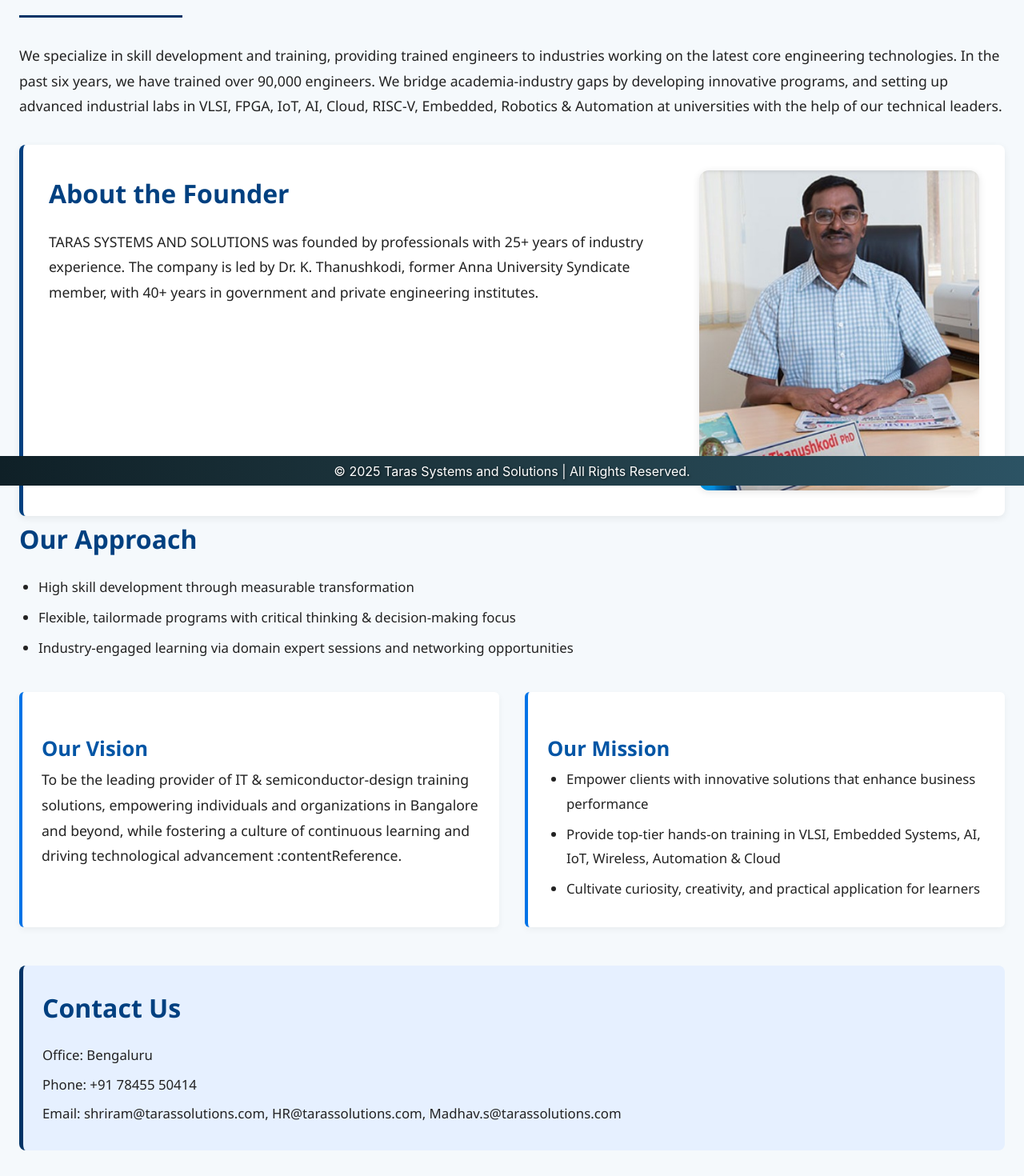
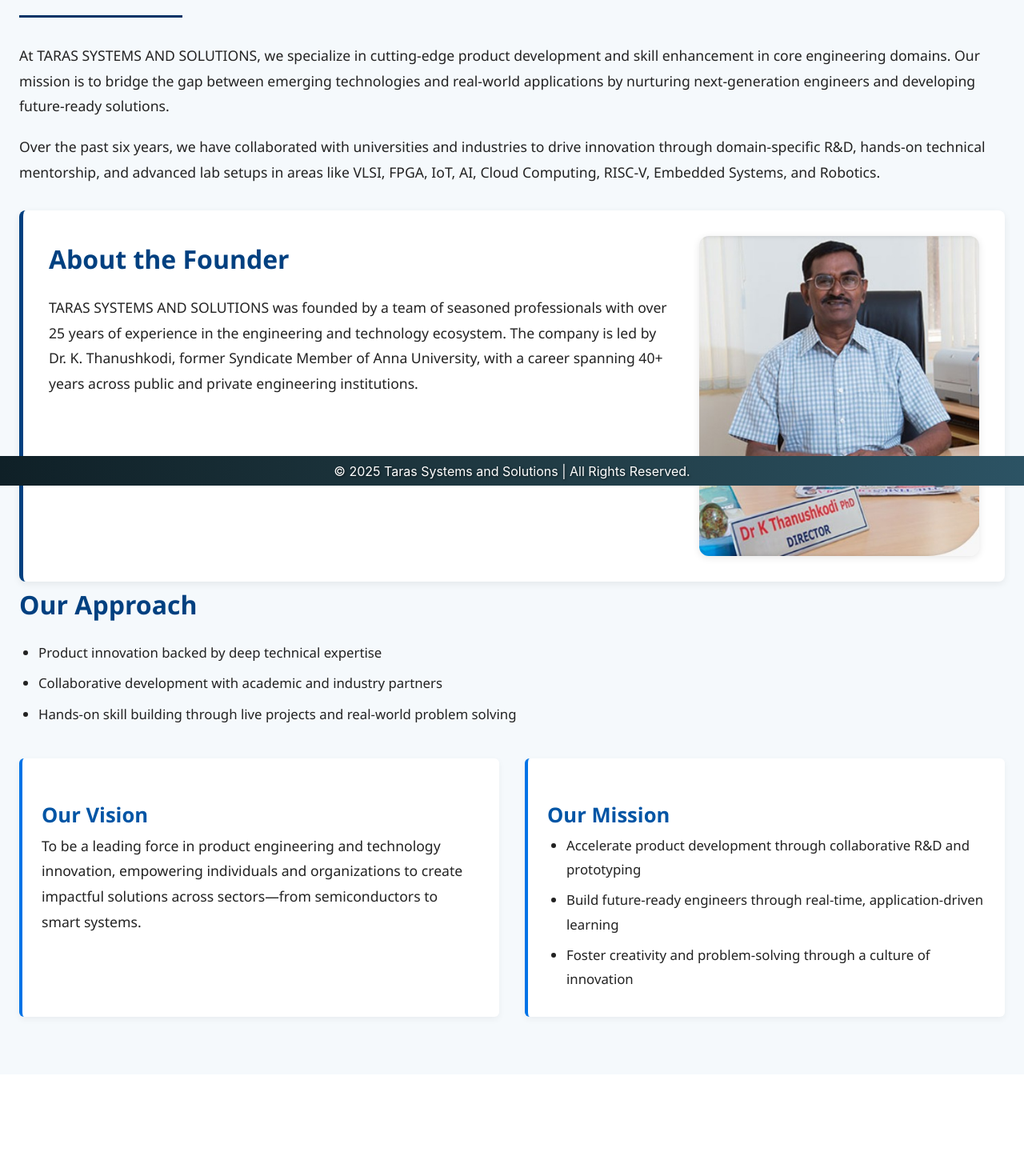
Before and after one commit to Mahendra1235/Taras, a React (Create React App) app: page /aboutus in a window 1280 px wide. Shown: the part 193-1663 px from the top of the page at 80% size. After the commit the page ends 1536 px from the top, so only its background shows below. Built offline with nearby package versions, Linux system fonts and the light colour scheme.

Commit message:
modified about us page and app.css

```diff
--- a/src/App.css
+++ b/src/App.css
@@ -361,10 +361,12 @@ background-size: cover;
   border-left: 4px solid #0073e6;
   border-radius: 6px;
   box-shadow: 0 3px 8px rgba(0, 0, 0, 0.05);
+  margin-bottom: 2.5rem;
+
 }
 
 /* Contact Footer */
-.contact-footer {
+/* .contact-footer {
   margin-top: 3rem;
   background: #e6f0ff;
   padding: 1.5rem;
@@ -375,7 +377,7 @@ background-size: cover;
 .contact-footer p {
   margin: 0.4rem 0;
   font-size: 1.05rem;
-}
+} */
 
 /* ContactUs page */
 .contact-page {
@@ -822,6 +824,14 @@ h1 {
   box-shadow: 0 6px 18px rgba(0, 0, 0, 0.1);
 }
 
+.training-image {
+  max-width: 100%;
+  height: auto;
+  display: block;
+  margin: 0 auto;
+}
+
+
 @media (max-width: 480px) {
   .course-detail-container {
     flex-direction: column;
--- a/src/ProductComponents/TrainingKit.js
+++ b/src/ProductComponents/TrainingKit.js
@@ -1,10 +1,12 @@
 import React from 'react';
+import comingSoonImg from '../assets/ComingSoon.png';
 
 function TrainingKit() {
   return (
     <div>
       <h2>Training Kits</h2>
       <p>Explore our hands-on training kits for VLSI, Embedded Systems, and AI/ML.</p>
+      <img src={comingSoonImg} alt="Coming Soon" className="training-image" />
     </div>
   );
 }
--- a/src/components/Header.js
+++ b/src/components/Header.js
@@ -26,8 +26,8 @@ function Header() {
 
       {/* Menu list */}
       <ul className={`menu ${isMenuOpen ? 'open' : ''}`}>
+        <li><Link to="/aboutus" onClick={() => setIsMenuOpen(false)}>About Us</Link></li>
         <li><Link to="/solutions" onClick={() => setIsMenuOpen(false)}>Solutions</Link></li>
-        <li><Link to="/aboutus" onClick={() => setIsMenuOpen(false)}>About Us</Link></li>
         <li><Link to="/team" onClick={() => setIsMenuOpen(false)}>Team</Link></li>
         <li><Link to="/contactus" onClick={() => setIsMenuOpen(false)}>Contact Us</Link></li>
       </ul>
--- a/src/pages/AboutUs.js
+++ b/src/pages/AboutUs.js
@@ -1,38 +1,33 @@
 import React from 'react';
-import FounderImage from '../taras-image.jpg'
-
+import FounderImage from '../taras-image.jpg';
 
 const AboutUs = () => {
   return (
     <section className="about-container">
       <h1>About Us</h1>
       <p>
-        We specialize in skill development and training, providing trained engineers to industries
-        working on the latest core engineering technologies. In the past six years, we have trained
-        over 90,000 engineers. We bridge academia‑industry gaps by developing innovative programs,
-        and setting up advanced industrial labs in VLSI, FPGA, IoT, AI, Cloud, RISC‑V, Embedded,
-        Robotics & Automation at universities with the help of our technical leaders.
+        At TARAS SYSTEMS AND SOLUTIONS, we specialize in cutting-edge product development and skill enhancement in core engineering domains. Our mission is to bridge the gap between emerging technologies and real-world applications by nurturing next-generation engineers and developing future-ready solutions.
+      </p>
+      <p>
+        Over the past six years, we have collaborated with universities and industries to drive innovation through domain-specific R&D, hands-on technical mentorship, and advanced lab setups in areas like VLSI, FPGA, IoT, AI, Cloud Computing, RISC‑V, Embedded Systems, and Robotics.
       </p>
 
       <div className="founder">
         <div className="founder-content">
           <h2>About the Founder</h2>
           <p>
-      TARAS SYSTEMS AND SOLUTIONS was founded by professionals with 25+ years of industry
-      experience. The company is led by Dr. K. Thanushkodi, former Anna University Syndicate
-      member, with 40+ years in government and private engineering institutes.
+            TARAS SYSTEMS AND SOLUTIONS was founded by a team of seasoned professionals with over 25 years of experience in the engineering and technology ecosystem. The company is led by Dr. K. Thanushkodi, former Syndicate Member of Anna University, with a career spanning 40+ years across public and private engineering institutions.
           </p>
         </div>
         <img src={FounderImage} alt="Founder Dr.K.Thanushkodi" className="founder-img" />
       </div>
 
-
       <div className="qualities">
         <h2>Our Approach</h2>
         <ul>
-          <li>High skill development through measurable transformation</li>
-          <li>Flexible, tailormade programs with critical thinking & decision‑making focus</li>
-          <li>Industry‑engaged learning via domain expert sessions and networking opportunities </li>
+          <li>Product innovation backed by deep technical expertise</li>
+          <li>Collaborative development with academic and industry partners</li>
+          <li>Hands-on skill building through live projects and real-world problem solving</li>
         </ul>
       </div>
 
@@ -40,26 +35,17 @@ const AboutUs = () => {
         <div className="vision">
           <h3>Our Vision</h3>
           <p>
-            To be the leading provider of IT & semiconductor‑design training solutions, empowering
-            individuals and organizations in Bangalore and beyond, while fostering a culture of continuous
-            learning and driving technological advancement :contentReference.
+            To be a leading force in product engineering and technology innovation, empowering individuals and organizations to create impactful solutions across sectors—from semiconductors to smart systems.
           </p>
         </div>
         <div className="mission">
           <h3>Our Mission</h3>
           <ul>
-            <li>Empower clients with innovative solutions that enhance business performance</li>
-            <li>Provide top‑tier hands‑on training in VLSI, Embedded Systems, AI, IoT, Wireless, Automation & Cloud</li>
-            <li>Cultivate curiosity, creativity, and practical application for learners</li>
+            <li>Accelerate product development through collaborative R&D and prototyping</li>
+            <li>Build future-ready engineers through real-time, application-driven learning</li>
+            <li>Foster creativity and problem-solving through a culture of innovation</li>
           </ul>
         </div>
-      </div>
-
-      <div className="contact-footer">
-        <h2>Contact Us</h2>
-        <p>Office: Bengaluru</p>
-        <p>Phone: +91 78455 50414</p>
-        <p>Email: shriram@tarassolutions.com, HR@tarassolutions.com, Madhav.s@tarassolutions.com</p>
       </div>
     </section>
   );
--- a/src/pages/ContactUs.js
+++ b/src/pages/ContactUs.js
@@ -7,7 +7,6 @@ const ContactUs = () => {
 
       <div className="contact-container">
 
-        {/* Left: Contact Information */}
         <div className="contact-info card">
           <h2>Contact Information</h2>
           <p className="contact-desc">
@@ -19,8 +18,8 @@ const ContactUs = () => {
             <div>
               <strong>Email:</strong><br />
              <div className="contact-emails">
+                <a href="mailto:HR@tarassolutions.com" className="contact-link">HR@tarassolutions.com</a><br />
                 <a href="mailto:shriram@tarassolutions.com" className="contact-link">shriram@tarassolutions.com</a><br />
-                <a href="mailto:HR@tarassolutions.com" className="contact-link">HR@tarassolutions.com</a><br />
                 <a href="mailto:Madhav.s@tarassolutions.com" className="contact-link">Madhav.s@tarassolutions.com</a>
              </div>
 
@@ -40,14 +39,19 @@ const ContactUs = () => {
             <span className="icon location-icon" aria-label="address">&#9873;</span>
             <div>
               <strong>Address:</strong><br />
-              123 Book Street, Literary Lane<br />
-              Wordsmith City, NY 10001
+               177/1, Sameem Garden
+               <br/>
+                Dhanasri Garden, Sundakkamuthur,
+                <br/>
+                 Coimbatore,
+                 <br/>
+                  Tamil Nadu - 641 010.
             </div>
           </div>
 
 
         </div>
-        {/* Right: Contact Form */}
+
         <form className="contact-form card" onSubmit={e => e.preventDefault()}>
           <div className="form-row">
             <label htmlFor="name">Your Name</label>
--- a/src/pages/Team.js
+++ b/src/pages/Team.js
@@ -3,20 +3,14 @@ import React from 'react';
 const teamMembers = [
   {
     name: 'Madhavan',
-    role: 'Founder & VLSI Trainer',
+    role: 'VLSI ',
     image: 'https://randomuser.me/api/portraits/men/39.jpg',
     bio: 'PhD in Microelectronics with 15+ years of industry and academic experience in VLSI and ASIC design.'
-  },
-  {
-    name: 'Venkatachalam',
-    role: 'Embedded Systems Trainer',
-    image: 'https://randomuser.me/api/portraits/men/50.jpg',
-    bio: 'Expert in Embedded C, IoT, and RTOS. Led 30+ hands-on bootcamps across universities.'
   },
 
 {
     name: 'Venkateshan',
-    role: 'AI/ML Trainer',
+    role: 'Embedded Systems & AI/ML',
     image: 'https://randomuser.me/api/portraits/men/83.jpg',
     bio: 'Expert in AI and ML. Led 25+ hands-on bootcamps across universities.'
   },
```
Lines whose indentation alone changed are shown as unchanged.
